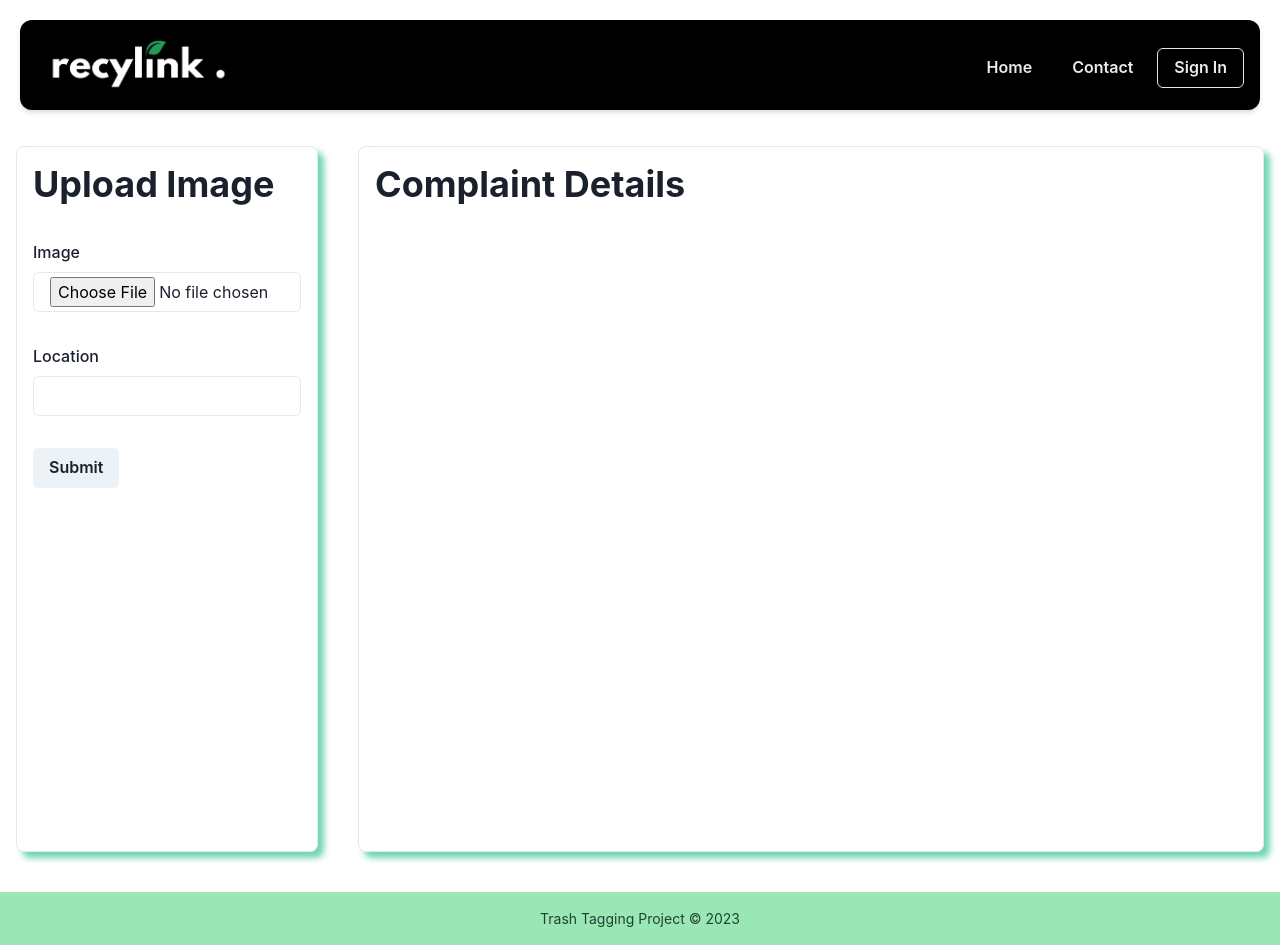
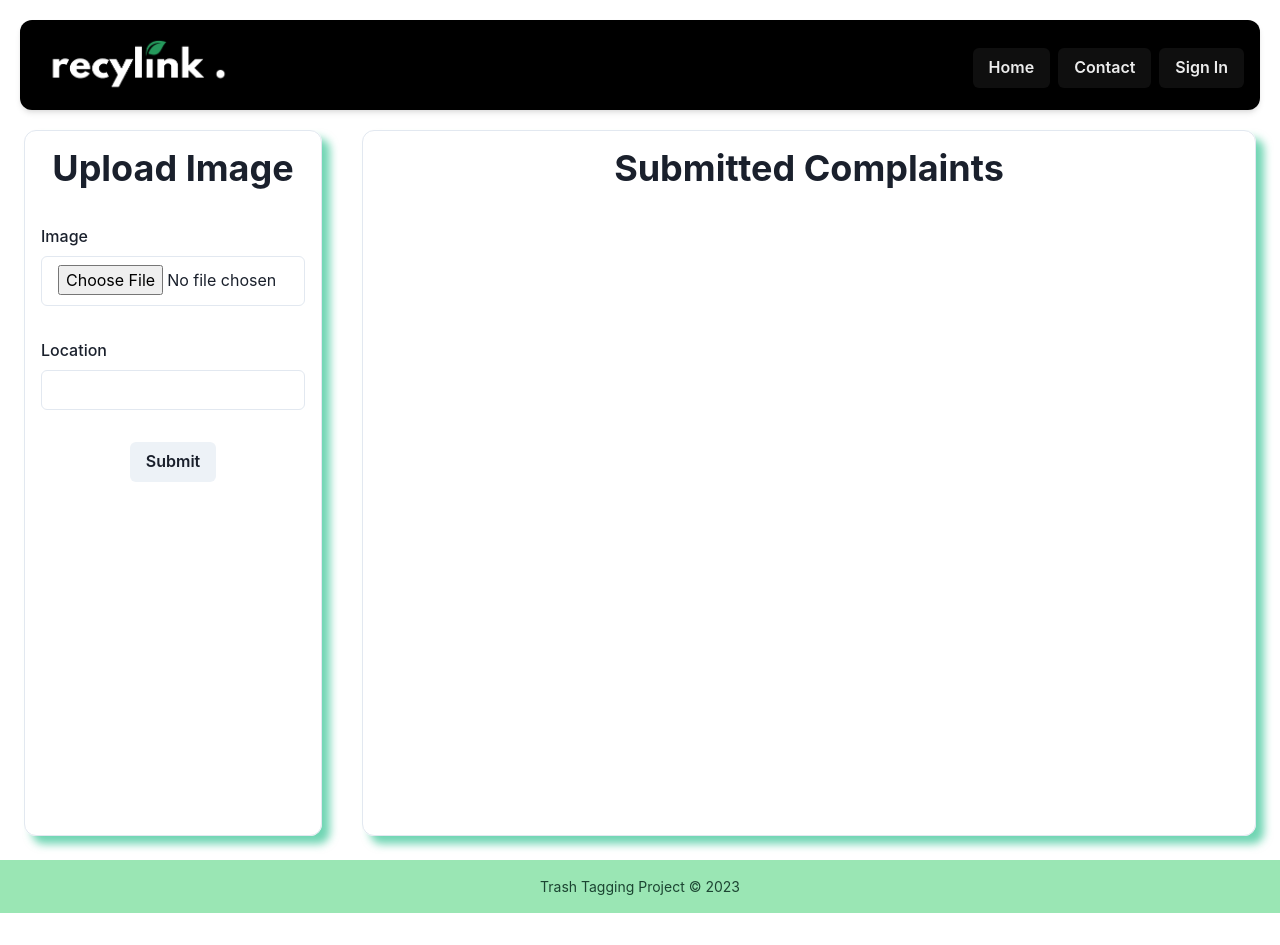
Before and after one commit to Ankush523/enviroconnect, a Next.js app: page /complain in a window 1280 px wide. After the commit the page ends 913 px from the top, so only its background shows below. Built offline with nearby package versions, Linux system fonts and the light colour scheme.

Commit message:
ui updated

```diff
--- a/components/Header.tsx
+++ b/components/Header.tsx
@@ -1,4 +1,4 @@
-import { Box, Button, Flex, Modal, ModalOverlay, ModalContent, ModalHeader, ModalCloseButton, ModalBody, ModalFooter, Input, FormControl, FormLabel } from "@chakra-ui/react";
+import { Box, Button, Flex, Modal, ModalOverlay, ModalContent, ModalHeader, ModalCloseButton, ModalBody, ModalFooter, Input, FormControl, FormLabel, color } from "@chakra-ui/react";
 import { useState } from 'react';
 import Link from "next/link";
 import Image from "next/image";
@@ -25,7 +25,7 @@ const Header = () => {
           </Box>
           <Flex mt="3" >
             <Link href="/">
-              <Button color={"whiteAlpha.900"} variant="ghost" mr={2}>
+              <Button color={"whiteAlpha.900"} bgColor={"whiteAlpha.100"} _hover={{color:"black" , bgColor:"whiteAlpha.800"}} variant="ghost" mr={2}>
                 Home
               </Button>
             </Link>
@@ -36,10 +36,10 @@ const Header = () => {
                 </Button>
               </Link>
             )}
-            <Button color={"whiteAlpha.900"} variant="ghost" mr={2}>
+            <Button color={"whiteAlpha.900"} bgColor={"whiteAlpha.100"} _hover={{color:"black" , bgColor:"whiteAlpha.800"}} variant="ghost" mr={2}>
               Contact
             </Button>
-            <Button color={"whiteAlpha.900"} variant="outline" onClick={onOpen}>
+            <Button color={"whiteAlpha.900"} bgColor={"whiteAlpha.100"} _hover={{color:"black" , bgColor:"whiteAlpha.800"}} variant="solid" onClick={onOpen}>
               Sign In
             </Button>
           </Flex>
--- a/components/UploadContent.tsx
+++ b/components/UploadContent.tsx
@@ -102,23 +102,23 @@ const UploadContent = () => {
     <VStack spacing={0} align="stretch" h="100vh">
       <Header />
       <Fade in={true}>
-        <SimpleGrid columns={2} spacing={10} p={4} gridTemplateColumns="1fr 3fr">
+        <SimpleGrid columns={2} spacing={10} px={6} gridTemplateColumns="1fr 3fr">
 
           {/* Thin Box for Uploading */}
           <Box
             borderWidth="1px"
-            borderRadius="lg"
+            borderRadius="xl"
 
             p={4}
             w="100%"
             shadow="xl"
-            boxShadow="6px 6px 6px 0px rgba(16,185,129,0.6)">
-            <VStack align="start" spacing={4} h="2xl">
+            boxShadow="8px 8px 8px 0px rgba(16,185,129,0.6)">
+            <VStack align="center" spacing={4} h="2xl">
                 <Heading>Upload Image</Heading>
                 <hr/>
                 <FormControl>
                 <FormLabel>Image</FormLabel>
-                <Input pt={"4px"} type="file" accept="image/*" onChange={handleImageChange} />
+                <Input h={"50px"} pt={"2"} type="file" accept="image/*" onChange={handleImageChange} />
                 </FormControl>
                 <FormControl mt={4}>
                 <FormLabel>Location</FormLabel>
@@ -134,13 +134,14 @@ const UploadContent = () => {
          {/* Fat Box for Complaints */}
          <Box
             borderWidth="1px"
-            borderRadius="lg"
+            borderRadius="xl"
             p={4}
             w="100%"
             shadow="xl"
-            boxShadow="6px 6px 6px 0px rgba(16,185,129,0.6)">
-            <VStack align="start" spacing={4}>
-            <Heading>Complaint Details</Heading>
+            boxShadow="8px 8px 8px 0px rgba(16,185,129,0.6)">
+            <VStack align="center" spacing={4}>
+            <Heading>Submitted Complaints</Heading>
+            <hr/>
             <SimpleGrid columns={{ base: 1, md: 2, lg: 3 }} spacing={4} w="100%">
                 {imageDetails.map((detail) => (
                 <Box
@@ -149,8 +150,8 @@ const UploadContent = () => {
                     borderRadius="lg"
                     p={4}
                     w="100%"
-                    shadow="md"
-                    _hover={{ shadow: "xl", transform: "translateY(-4px)", transition: "0.3s" }}
+                    shadow="lg"
+                    _hover={{ shadow: "2xl", transform: "translateY(-4px)", transition: "0.3s" }}
                 >
                    <Text><b>Complaint No : </b>{detail.complaintNumber}</Text>
                   <Text><b>Date: </b>{detail.dateOfComplaint}</Text>
--- a/components/test.js
+++ /dev/null
@@ -1,73 +0,0 @@
-// const axios = require("axios");
-// const fs =  require("fs");
-// const image = fs.readFileSync('../images/sample2.jpg', {
-//     encoding: "base64"
-// });
-
-// axios({
-//     method: "POST",
-//     url: "https://detect.roboflow.com/garbage_detection-wvzwv/9",
-//     params: {
-//         api_key: "UZKg5qOB4uV1SEipe4ec"
-//     },
-//     data: image,
-//     headers: {
-//         "Content-Type": "application/x-www-form-urlencoded"
-//     }
-// })
-// .then(function(response) {
-//     console.log(response.data);
-// })
-// .catch(function(error) {
-//     console.log(error.message);
-// });
-
-const axios = require("axios");
-const fs = require("fs");
-
-const image = fs.readFileSync("../images/sample5.jpg", {
-    encoding: "base64"
-});
-
-axios({
-    method: "POST",
-    url: "https://detect.roboflow.com/garbage-classification-qmp4x/11",
-    params: {
-        api_key: "UZKg5qOB4uV1SEipe4ec"
-    },
-    data: image,
-    headers: {
-        "Content-Type": "application/x-www-form-urlencoded"
-    }
-})
-.then(function(response) {
-    console.log(response.data);
-})
-.catch(function(error) {
-    console.log(error.message);
-});
-
-
-// import axios from "axios";
-// import fs from 'fs'
-// const image = fs.readFileSync('images/360_F_120282530_gMCruc8XX2mwf5YtODLV2O1TGHzu4CAb.jpg', {
-//     encoding: "base64"
-// });
-
-// axios({
-//     method: "POST",
-//     url: "https://detect.roboflow.com/garbage_detection-wvzwv/9",
-//     params: {
-//         api_key: "UZKg5qOB4uV1SEipe4ec"
-//     },
-//     data: image,
-//     headers: {
-//         "Content-Type": "application/x-www-form-urlencoded"
-//     }
-// })
-// .then(function(response) {
-//     console.log(response.data);
-// })
-// .catch(function(error) {
-//     console.log(error.message);
-// });
--- a/pages/reviewComplaints.tsx
+++ b/pages/reviewComplaints.tsx
@@ -1,34 +1,38 @@
 import React from 'react';
-import { Box, VStack, SimpleGrid, Text, Image } from '@chakra-ui/react';
+import { Box, VStack, SimpleGrid, Text, Image, Heading, Badge } from '@chakra-ui/react';
 import { useImage } from '@/components/ImageContext';
+import Header from '@/components/Header';
 
 const ReviewComplaints = () => {
   const { imageDetails } = useImage();
 
   return (
-    <VStack align="start" spacing={4}>
-      <SimpleGrid columns={{ base: 1, md: 2, lg: 3 }} spacing={4} w="100%">
-        {imageDetails.map((detail : any) => (
+    <VStack spacing={6} align="stretch" h="100vh" bg="gray.100">
+      <Header />
+      <Heading px={6} mb={4} size="lg" color="green.700" fontFamily={"serif"}>Complaint Reviews</Heading>
+      <SimpleGrid columns={{ base: 1, md: 2, lg: 4 }} px={6} spacing={6}>
+        {imageDetails.map((detail: any) => (
           <Box
             key={detail.complaintNumber}
             borderWidth="1px"
             borderRadius="lg"
             p={4}
-            w="100%"
-            shadow="md"
-            _hover={{ shadow: "xl", transform: "translateY(-4px)", transition: "0.3s" }}
+            bg="white"
+            shadow="lg"
+            transition="0.3s"
+            _hover={{ shadow: "2xl", transform: "translateY(-4px)" }}
           >
-            <Text><b>Complaint No: </b>{detail.complaintNumber}</Text>
-            <Text><b>Date: </b>{detail.dateOfComplaint}</Text>
-            <Text><b>Time: </b>{detail.timeOfComplaint}</Text>
-            <Box mt={2} mb={2}>
-              <Image src={detail.imageUrl} alt="Uploaded Trash" boxSize="200px" />
+            <Badge borderRadius="full" colorScheme="teal" p={1} mb={2}>Complaint No: {detail.complaintNumber}</Badge>
+            <Text fontSize="sm" color="gray.600"><b>Date: </b>{detail.dateOfComplaint}</Text>
+            <Text fontSize="sm" color="gray.600"><b>Time: </b>{detail.timeOfComplaint}</Text>
+            <Box mt={4} mb={4} overflow="hidden" borderRadius="md">
+              <Image src={detail.imageUrl} alt="Uploaded Trash" objectFit="cover" w="100%" h="250px" />
             </Box>
-            <Text><b>Location: </b>{detail.location}</Text>
-            <Text><b>Status: </b>{detail.status}</Text>
+            <Text fontSize="sm" color="gray.600"><b>Location: </b>{detail.location}</Text>
+            <Text fontSize="sm" color="gray.600"><b>Status: </b>{detail.status}</Text>
             {detail.api_Response && (
-              <Text>
-                <b>API Data: </b>
+              <Text fontSize="sm" color="gray.600" mt={2}>
+                <b>Trash type: </b>
                 {detail.api_Response.predictions.map((pred: any, index: any) => (
                   <React.Fragment key={index}>
                     {pred.class}{index !== detail.api_Response.predictions.length - 1 ? ', ' : ''}
```
